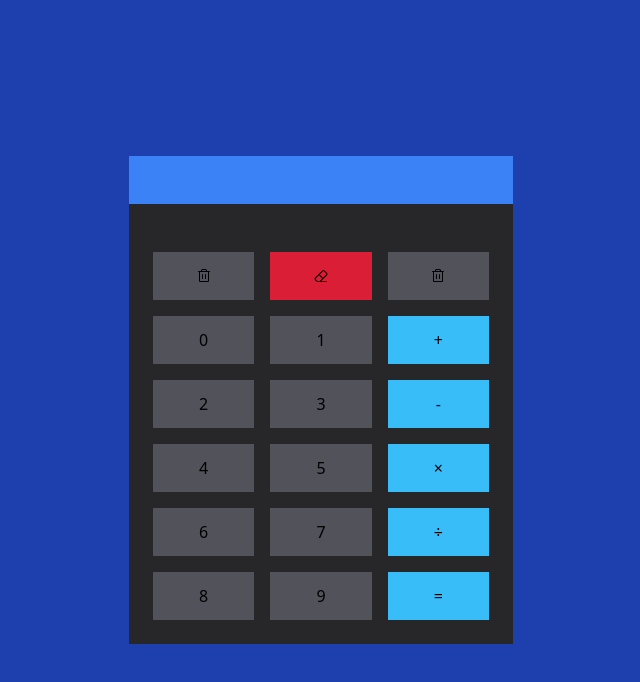
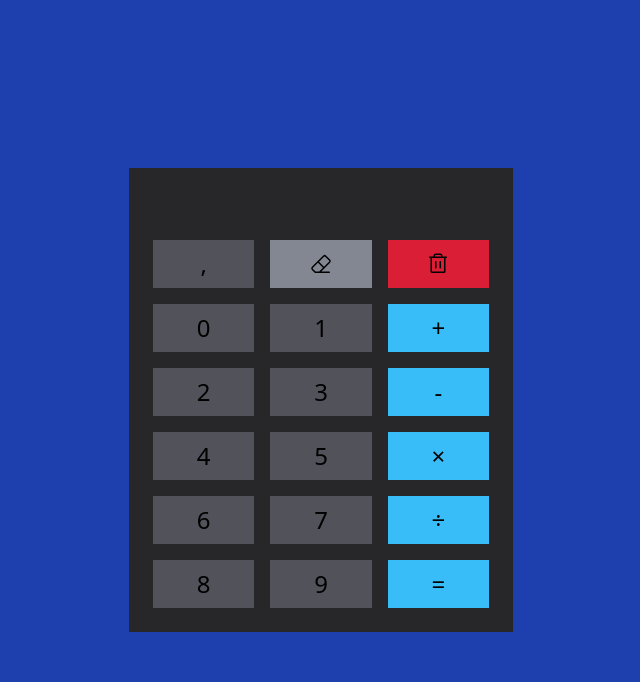
Before and after one commit to Tevin08/Caluculadora-React, a React (Vite) app in the folder Calculadora/: page / in a window 1280 px wide. Shown: the top 682 px of the page, without its empty margins (319-959 px from the left). Built offline with nearby package versions, Linux system fonts and the light colour scheme.

Commit message:
stylist complete

```diff
--- a/Calculadora/src/App.jsx
+++ b/Calculadora/src/App.jsx
@@ -1,38 +1,51 @@
 import { useState } from 'react';
 import Button from './assets/components/Buttons';
-import {  DiscordLogo, Eraser, Rocket, Trash} from '@phosphor-icons/react'
+import { DiscordLogo, Eraser, Rocket, Trash } from '@phosphor-icons/react'
 import { YoutubeLogo } from '@phosphor-icons/react/dist/ssr';
 
 function App() {
- const style1= {
-   backgroundColor : '#D91E36'
- } // exemplo de prps muito diferentes
+  const style1 = {
+    backgroundColor: '#D91E36'
+  }
+  const style2 = {
+    backgroundColor: '#828792'
+    //#C42348 cardinals
+  }
+
+  const style3 = {
+    backgroundColor: '#06D6A0'
+  }
+  // exemplo de prps muito diferentes
+
+  const [val, setval] = useState('')
 
   return (
     <main className='flex h-screen w-screen justify-center items-center  bg-blue-800'>
-      <div className='flex flex-col gap-6  bg-zinc-800 w-1/2 max-w-sm  '>
-        <div className='py-6 px-8 w-full    bg-blue-500  '/>
+      <div className='flex flex-col   bg-zinc-800 w-1/2 max-w-sm  '>
+        <div className={`py-6 px-8 w-full  text-2xl text-slate-400 text-right     bg-zinc-800  `} >
+          {val.toString()}
+        </div>
         <div className="grid grid-cols-3 p-6 justify-items-center gap-4 ">
 
 
-        <Button icon={ <Trash/>}  />
-        <Button icon={ <Eraser/>} style={style1}  />
-        <Button icon={ <Trash/>}  />
-        <Button number={0}/>
-        <Button number={1}/>
-        <Button number={'+'}  blue={true} />
-        <Button number={2}/>
-        <Button number={3}/>
-        <Button number={'-'} blue={true}  />
-        <Button number={4}/>
-        <Button number={5}/>
-        <Button number={'×'}   blue={true} />
-        <Button number={6}/>
-        <Button number={7}/>
-        <Button number={'÷'}  blue={true} />
-        <Button number={8}/>
-        <Button number={9}   />
-        <Button number={'='}   blue={true} />
+          <Button icon={','} />
+          <Button icon={<Eraser color='#' />} style={style2} />
+          <Button icon={<Trash />} style={style1} />
+          <Button number={0} onclick={setval} />
+          <Button number={1} onclick={setval} />
+          <Button number={'+'} blue={true} />
+          <Button number={2} onclick={setval} />
+          <Button number={3} onclick={setval} />
+          <Button number={'-'} blue={true} />
+          <Button number={4} onclick={setval} />
+          <Button number={5} onclick={setval} />
+          <Button number={'×'} blue={true} />
+          <Button number={6} onclick={setval} />
+          <Button number={7} onclick={setval} />
+          <Button number={'÷'} blue={true} />
+          <Button number={8} onclick={setval} />
+          <Button number={9} onclick={setval} />
+          <Button number={'='} blue={true} />
         </div>
       </div>
     </main>
--- a/Calculadora/src/assets/components/Buttons.jsx
+++ b/Calculadora/src/assets/components/Buttons.jsx
@@ -1,12 +1,13 @@
 import { Trash } from "@phosphor-icons/react";
 
-export default function Button({number,blue, style,icon}){
+export default function Button({number,blue, style,icon,onclick}){
 
     return(
 
             <button
-                className={`flex items-center justify-center   ${blue ? 'bg-sky-400':'bg-zinc-600'}  w-full h-12`  }
+                className={`flex items-center justify-center  text-2xl  ${blue ? 'bg-sky-400':'bg-zinc-600'}  w-full h-12`  }
                 style={style}
+                onClick = {()=> onclick(number)}
             >
                 {number}
                 {icon}
```
